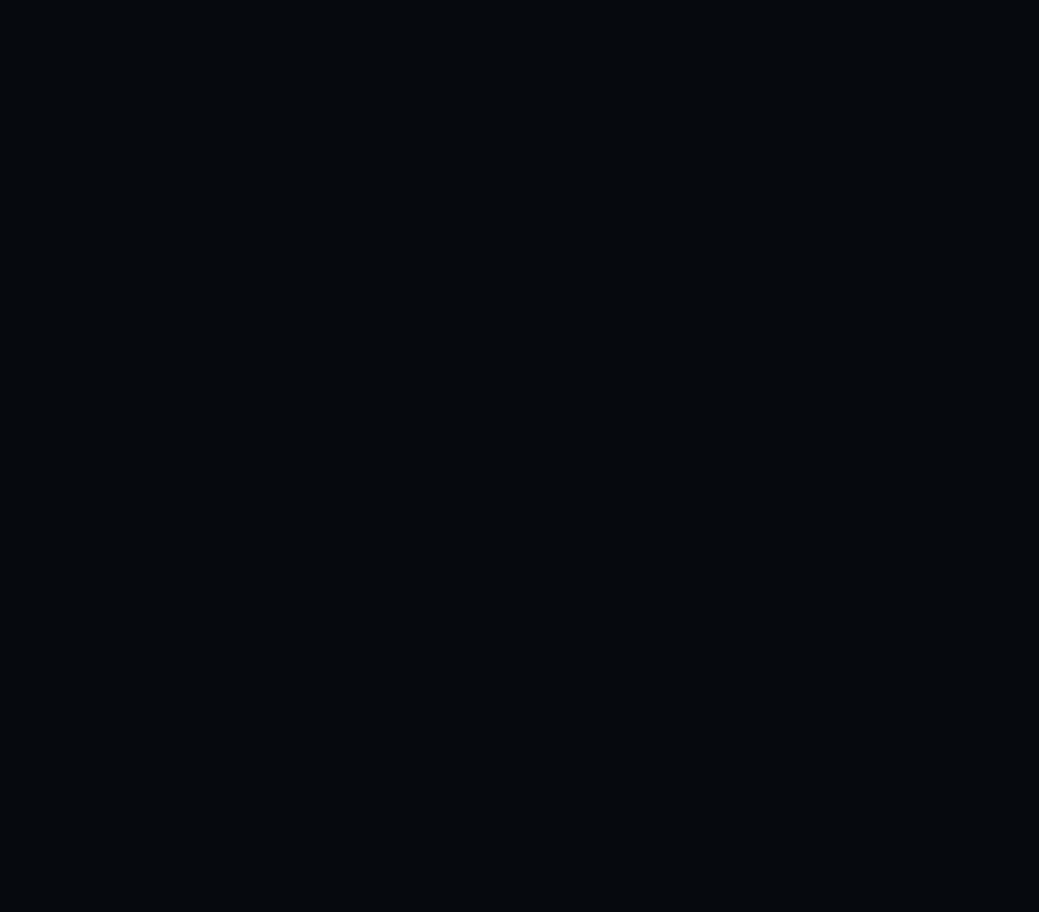
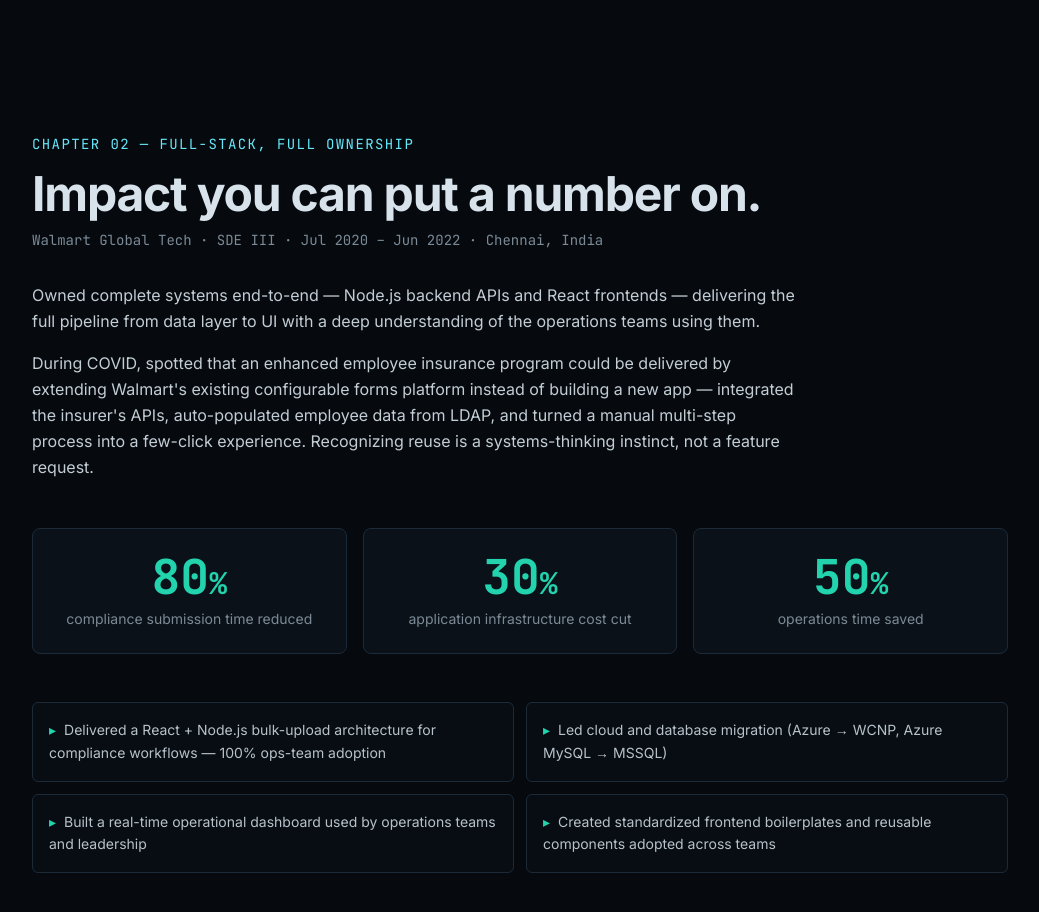
Before and after one commit to aravindaart/portfolio, a Next.js app: page / in a window 1280 px wide. Shown: the part 1700-2612 px from the top of the page, without its empty margins (120-1159 px from the left). Before the commit the page ends 800 px from the top, so only its background shows below. Built offline with nearby package versions, Linux system fonts and the light colour scheme.

Commit message:
feat: story chapters, metrics, incident timeline, FDE thesis

```diff
--- a/app/page.tsx
+++ b/app/page.tsx
@@ -1,3 +1,5 @@
+import { ChapterSection } from "@/components/story/ChapterSection";
+import { FdeThesis } from "@/components/story/FdeThesis";
 import { Hero } from "@/components/story/Hero";
 import { ModeProvider } from "@/lib/mode";
 import { profile } from "@/content/profile";
@@ -7,6 +9,10 @@ export default function Home() {
     <ModeProvider>
       <main>
         <Hero profile={profile} />
+        {profile.chapters.map((chapter) => (
+          <ChapterSection key={chapter.id} chapter={chapter} />
+        ))}
+        <FdeThesis profile={profile} />
       </main>
     </ModeProvider>
   );
--- /dev/null
+++ b/components/story/ChapterSection.tsx
@@ -0,0 +1,64 @@
+import { IncidentTimeline } from "@/components/story/IncidentTimeline";
+import { MetricCard } from "@/components/story/MetricCard";
+import { Reveal } from "@/components/story/Reveal";
+import type { Chapter } from "@/lib/types";
+
+export function ChapterSection({ chapter }: { chapter: Chapter }) {
+  return (
+    <section
+      id={chapter.id}
+      className="mx-auto w-full max-w-5xl scroll-mt-16 px-6 py-24 sm:py-32"
+    >
+      <Reveal>
+        <p className="font-mono text-sm tracking-widest text-accent2 uppercase">
+          {chapter.kicker}
+        </p>
+        <h2 className="mt-4 text-3xl font-bold tracking-tight text-text sm:text-5xl">
+          {chapter.headline}
+        </h2>
+        <p className="mt-3 font-mono text-sm text-dim">
+          {chapter.company} · {chapter.role} · {chapter.period} ·{" "}
+          {chapter.location}
+        </p>
+      </Reveal>
+
+      <Reveal delay={0.1} className="mt-8 max-w-3xl space-y-4">
+        {chapter.narrative.map((paragraph) => (
+          <p key={paragraph.slice(0, 32)} className="leading-relaxed text-text/90">
+            {paragraph}
+          </p>
+        ))}
+      </Reveal>
+
+      {chapter.metrics && (
+        <div className="mt-12 grid gap-4 sm:grid-cols-3">
+          {chapter.metrics.map((metric) => (
+            <MetricCard key={metric.label} metric={metric} />
+          ))}
+        </div>
+      )}
+
+      <Reveal delay={0.15} className="mt-12">
+        <ul className="grid gap-3 sm:grid-cols-2">
+          {chapter.highlights.map((highlight) => (
+            <li
+              key={highlight.slice(0, 32)}
+              className="rounded-md border border-edge bg-surface/50 p-4 text-sm leading-relaxed text-text/85"
+            >
+              <span aria-hidden className="mr-2 font-mono text-accent">
+                ▸
+              </span>
+              {highlight}
+            </li>
+          ))}
+        </ul>
+      </Reveal>
+
+      {chapter.timeline && (
+        <div className="mt-12">
+          <IncidentTimeline steps={chapter.timeline} />
+        </div>
+      )}
+    </section>
+  );
+}
--- /dev/null
+++ b/components/story/FdeThesis.tsx
@@ -0,0 +1,54 @@
+import { Reveal } from "@/components/story/Reveal";
+import type { Profile } from "@/lib/types";
+
+const CHAPTER_LABELS: Record<string, string> = {
+  tcs: "TCS",
+  walmart: "Walmart",
+  uob: "UOB",
+};
+
+export function FdeThesis({ profile }: { profile: Profile }) {
+  return (
+    <section
+      id="thesis"
+      className="border-y border-edge bg-surface/40 py-24 sm:py-32"
+    >
+      <div className="mx-auto w-full max-w-5xl px-6">
+        <Reveal>
+          <p className="font-mono text-sm tracking-widest text-accent2 uppercase">
+            Chapter 04 — The Thesis
+          </p>
+          <h2 className="mt-4 max-w-3xl text-3xl font-bold tracking-tight text-text sm:text-5xl">
+            The industry invented a title for what he was already doing.
+          </h2>
+          <p className="mt-4 max-w-3xl leading-relaxed text-dim">
+            Forward Deployed Engineering means sitting with the client,
+            understanding the workflow, and shipping production systems inside
+            their constraints. Map the competencies to the career:
+          </p>
+        </Reveal>
+
+        <div className="mt-12 grid gap-4 sm:grid-cols-2">
+          {profile.fdeCompetencies.map((comp, index) => (
+            <Reveal key={comp.competency} delay={index * 0.06}>
+              <a
+                href={`#${comp.chapterId}`}
+                className="group block h-full rounded-lg border border-edge bg-surface p-5 transition-colors hover:border-accent"
+              >
+                <div className="flex items-baseline justify-between gap-3">
+                  <h3 className="font-semibold text-text">{comp.competency}</h3>
+                  <span className="shrink-0 rounded-full border border-edge px-2 py-0.5 font-mono text-[10px] text-accent2 group-hover:border-accent2">
+                    {CHAPTER_LABELS[comp.chapterId] ?? comp.chapterId} ↗
+                  </span>
+                </div>
+                <p className="mt-2 text-sm leading-relaxed text-dim">
+                  {comp.evidence}
+                </p>
+              </a>
+            </Reveal>
+          ))}
+        </div>
+      </div>
+    </section>
+  );
+}
--- /dev/null
+++ b/components/story/IncidentTimeline.tsx
@@ -0,0 +1,31 @@
+"use client";
+
+import { Reveal } from "@/components/story/Reveal";
+import type { TimelineStep } from "@/lib/types";
+
+export function IncidentTimeline({ steps }: { steps: TimelineStep[] }) {
+  return (
+    <div className="rounded-lg border border-edge bg-surface/60 p-6 sm:p-8">
+      <p className="mb-6 font-mono text-sm text-warn">
+        ⚠ incident replay — production OTP abuse
+      </p>
+      <ol className="relative space-y-8 border-l border-edge pl-6">
+        {steps.map((step, index) => (
+          <Reveal key={step.phase} delay={index * 0.12}>
+            <li className="relative">
+              <span
+                aria-hidden
+                className="absolute -left-[31px] top-1 h-2.5 w-2.5 rounded-full border border-accent bg-bg"
+              />
+              <p className="font-mono text-xs text-accent">{step.phase}</p>
+              <p className="mt-1 font-semibold text-text">{step.title}</p>
+              <p className="mt-1 text-sm leading-relaxed text-dim">
+                {step.detail}
+              </p>
+            </li>
+          </Reveal>
+        ))}
+      </ol>
+    </div>
+  );
+}
--- /dev/null
+++ b/components/story/MetricCard.tsx
@@ -0,0 +1,40 @@
+"use client";
+
+import { animate, useInView } from "motion/react";
+import { useEffect, useRef, useState } from "react";
+import { useReducedMotion } from "@/lib/use-reduced-motion";
+import type { Metric } from "@/lib/types";
+
+export function MetricCard({ metric }: { metric: Metric }) {
+  const ref = useRef<HTMLDivElement>(null);
+  const inView = useInView(ref, { once: true, margin: "-40px" });
+  const reduced = useReducedMotion();
+  const [display, setDisplay] = useState(0);
+
+  useEffect(() => {
+    if (!inView) return;
+    if (reduced) {
+      setDisplay(metric.value);
+      return;
+    }
+    const controls = animate(0, metric.value, {
+      duration: 1.4,
+      ease: "easeOut",
+      onUpdate: (latest) => setDisplay(Math.round(latest)),
+    });
+    return () => controls.stop();
+  }, [inView, metric.value, reduced]);
+
+  return (
+    <div
+      ref={ref}
+      className="rounded-lg border border-edge bg-surface p-6 text-center"
+    >
+      <p className="font-mono text-5xl font-bold text-accent">
+        {display}
+        <span className="text-3xl">{metric.suffix}</span>
+      </p>
+      <p className="mt-2 text-sm text-dim">{metric.label}</p>
+    </div>
+  );
+}
--- /dev/null
+++ b/components/story/Reveal.tsx
@@ -0,0 +1,31 @@
+"use client";
+
+import { motion } from "motion/react";
+import { useReducedMotion } from "@/lib/use-reduced-motion";
+
+/** Fades/slides children in when scrolled into view; instant under reduced motion. */
+export function Reveal({
+  children,
+  delay = 0,
+  className,
+}: {
+  children: React.ReactNode;
+  delay?: number;
+  className?: string;
+}) {
+  const reduced = useReducedMotion();
+
+  if (reduced) return <div className={className}>{children}</div>;
+
+  return (
+    <motion.div
+      className={className}
+      initial={{ opacity: 0, y: 24 }}
+      whileInView={{ opacity: 1, y: 0 }}
+      viewport={{ once: true, margin: "-80px" }}
+      transition={{ duration: 0.6, delay, ease: "easeOut" }}
+    >
+      {children}
+    </motion.div>
+  );
+}
```
